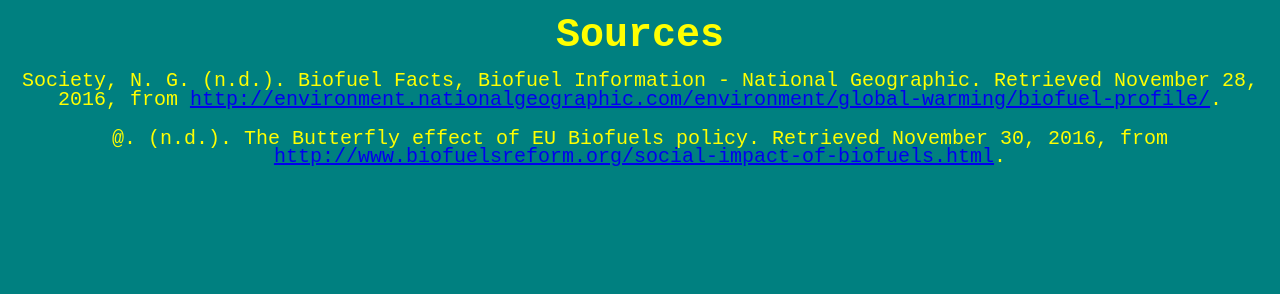
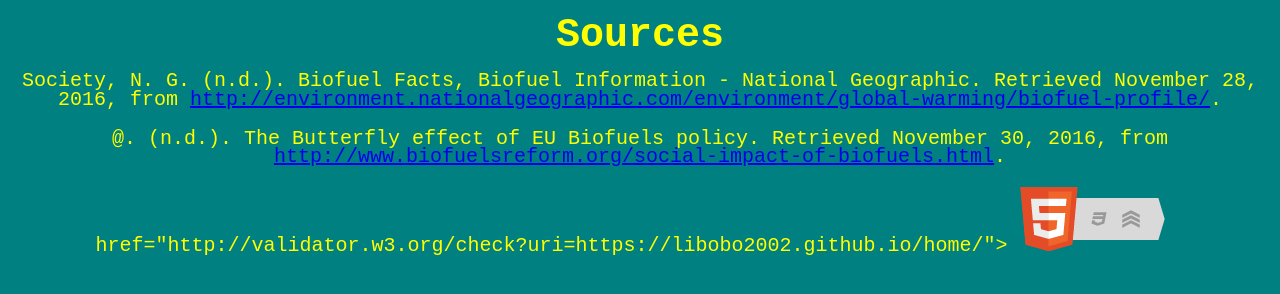
Before and after one commit to libobo2002/home, a plain HTML site: page biofuel.html in a window 1280 px wide. Drawn offline with Linux system fonts and the light colour scheme.

Commit message:
Add files via upload

```diff
--- a/biofuel.html
+++ b/biofuel.html
@@ -14,6 +14,8 @@
 		from <a href = "http://www.biofuelsreform.org/social-impact-of-biofuels.html" target = "_blank">
 		http://www.biofuelsreform.org/social-impact-of-biofuels.html</a>.
 		</p>
-		<p>
+		<a> href="http://validator.w3.org/check?uri=https://libobo2002.github.io/home/">
+		<img src=" html5_with_css3_+_semantics.png" width="165" height="64" alt="HTML5 with CSS3 and Semantics">
+		</a>
 	</body>
 </html>
```
